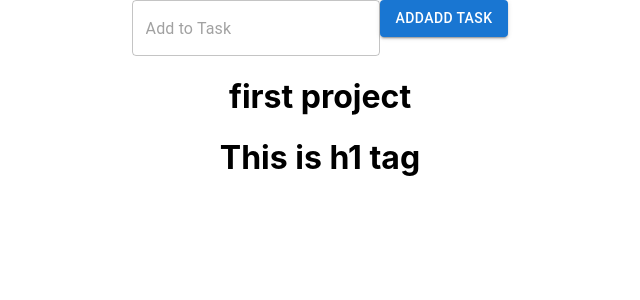
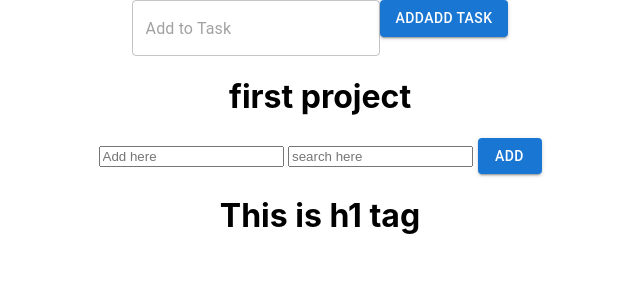
Before and after one commit to musaddiqshaheer/AllProject, a React (Create React App) app: page / in a window 1280 px wide. Shown: the top 300 px of the page, without its empty margins (320-960 px from the left). Built offline with nearby package versions, Linux system fonts and the light colour scheme.

Commit message:
to do list

```diff
--- a/src/component4/Home.jsx
+++ b/src/component4/Home.jsx
@@ -1,9 +1,76 @@
-import React from 'react'
+import { Button } from "@mui/material";
+import React, { useState } from "react";
 
 export const Home = () => {
-  return (
+  const [data, setdata] = useState([]);
+  const [text, settext] = useState("");
+  const [copydata,setcopydata]=useState([])
+  const [selectedindex,setselectedindex]=useState(null)
+  const [edit,setedit]=useState(false)
+
+  const handleadd = () => {
+    if (edit){
+      const edited = data.map((item,index)=>
+        index === selectedindex ? text : item
+      )
+      setdata(edited)
+      setcopydata(edit)
+      settext('')
+      setedit(false)
+    } else {
+    if (!text.trim()) return;
+    setdata([...data, text]);
+    setcopydata([...data,text])
+    settext("");
+    }
+  };
+
+  const handledelete=(item,index)=>{
+    const deleting = data.filter((elem,id)=>id !==index)
+    setdata(deleting)
+  }
+
+  const handlesearch= (value) =>{
+    const searched=copydata.filter((elem)=>elem.toUpperCase().includes(value.toUpperCase()))
+    setdata(searched)
+  }
+
+  const handleedit = (item,index) =>{
+    settext(item)
+    setselectedindex(index)
+    setedit(true)
+  }
+    return (
     <div>
-        <h1>first project</h1>
+      <h1>first project</h1>
+      <input
+        type="text"
+        placeholder="Add here"
+        value={text}
+        onChange={(e) => settext(e.target.value)}
+         />{" "}
+      <input
+        type="text"
+        placeholder="search here"
+        onChange={(e) => handlesearch(e.target.value)}
+         />{" "}
+      <Button variant="contained" onClick={() => handleadd()} >
+        Add
+      </Button>
+      {data.map((item, index) => {
+        return (
+          <ul>
+            <li key={index}>{item}
+            <Button variant="outlined"
+             onClick={()=>handledelete(item,index)}>Delete</Button>
+             <Button variant="outlined"
+              onClick={()=>handleedit(item,index)}>
+                Edit
+             </Button>
+            </li>
+          </ul>
+        );
+      })}
     </div>
-  )
-}
+  );
+};
```
